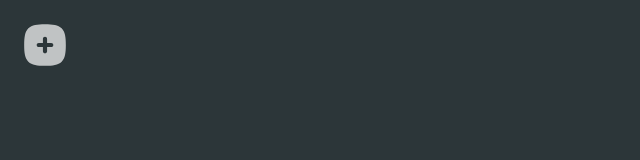
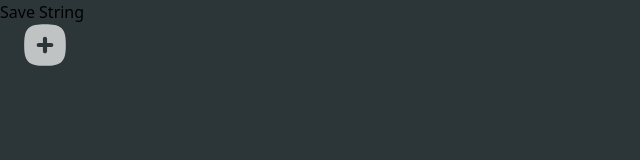
Before and after one commit to unxok/DnDnDashboard, a React (Vite) app: page / in a window 1280 px wide. Shown: the top 160 px of the page, without its empty margins (0-640 px from the left). Built offline with nearby package versions, Linux system fonts and the light colour scheme.

Commit message:
got save string to succesfully output! just need to extract to it's own component now

```diff
--- a/src/App.jsx
+++ b/src/App.jsx
@@ -6,7 +6,6 @@ import { AbilityScore } from "./assets/components/AbilityScore/AbilityScore";
 import { AddCardButton } from "./assets/components/AddCardButton/AddCardButton";
 import { useEffect } from "react";
 import plus from "./assets/svgs/plus.svg";
-import { useRef } from "react";
 
 export const App = () => {
   const [isModalShow, setModalShow] = useState(false);
@@ -47,6 +46,24 @@ export const App = () => {
     setModalShow(false);
   };
 
+  const handleCopySave = async () => {
+    const saveString = JSON.stringify(
+      cards.map((obj) => {
+        const newObj = { ...obj };
+        console.log("element :", newObj.element);
+        newObj.element = newObj.element ? newObj.element.name : undefined;
+        return newObj;
+      })
+    );
+
+    try {
+      await navigator.clipboard.writeText(saveString);
+      console.log("success");
+    } catch (e) {
+      console.log("failed to copy", e);
+    }
+  };
+
   useEffect(() => {
     console.log("cards : ", cards);
   }, [cards]);
@@ -63,6 +80,7 @@ export const App = () => {
           }}
         ></img>
       </div>
+      <button onClick={handleCopySave}>Save String</button>
       <AddCardButton
         isModalShow={isModalShow}
         updateModalShow={updateModalShow}
```
Also changed, not shown: 1 other file (tests, documents, lock files or other folders).
